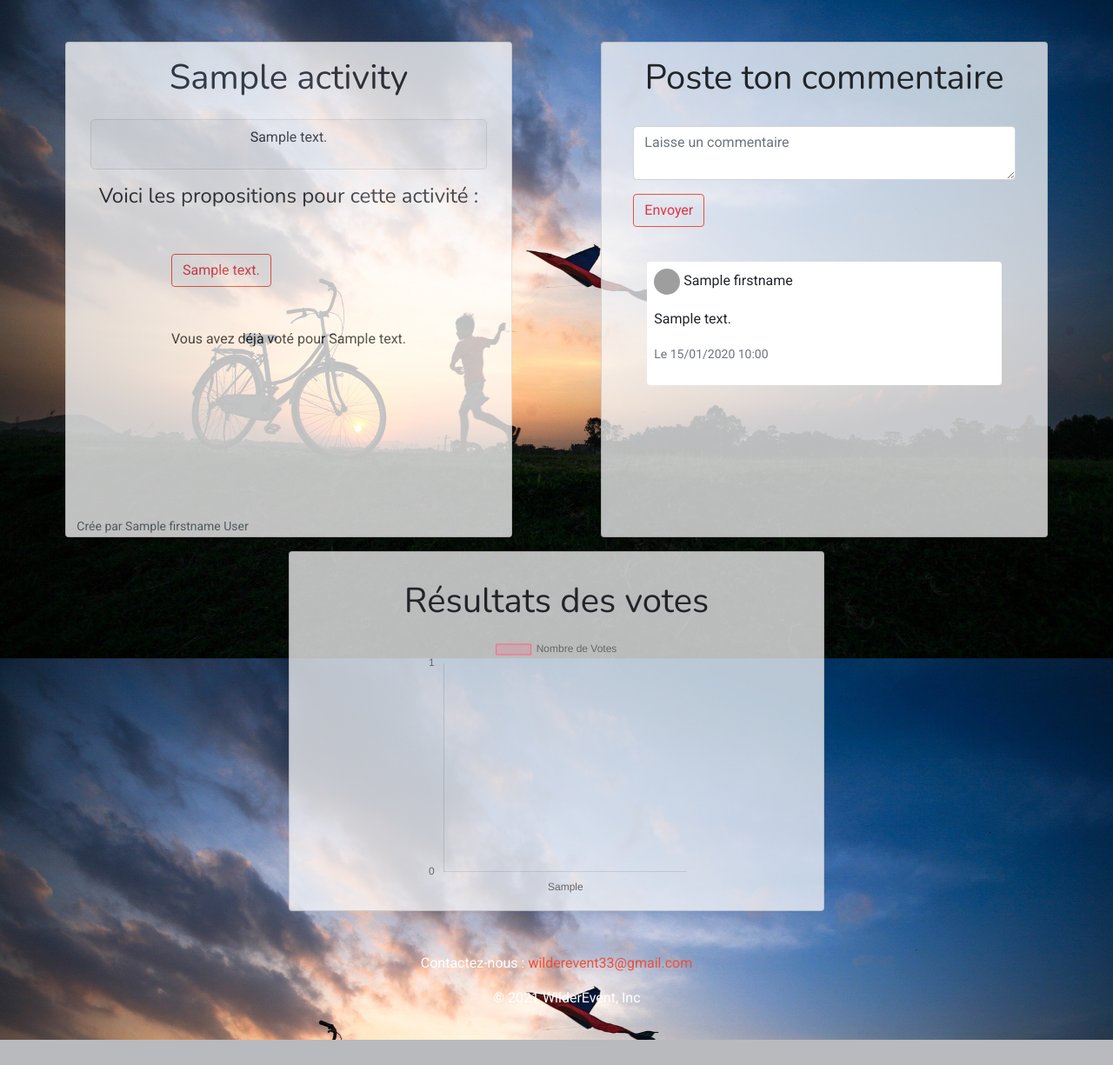
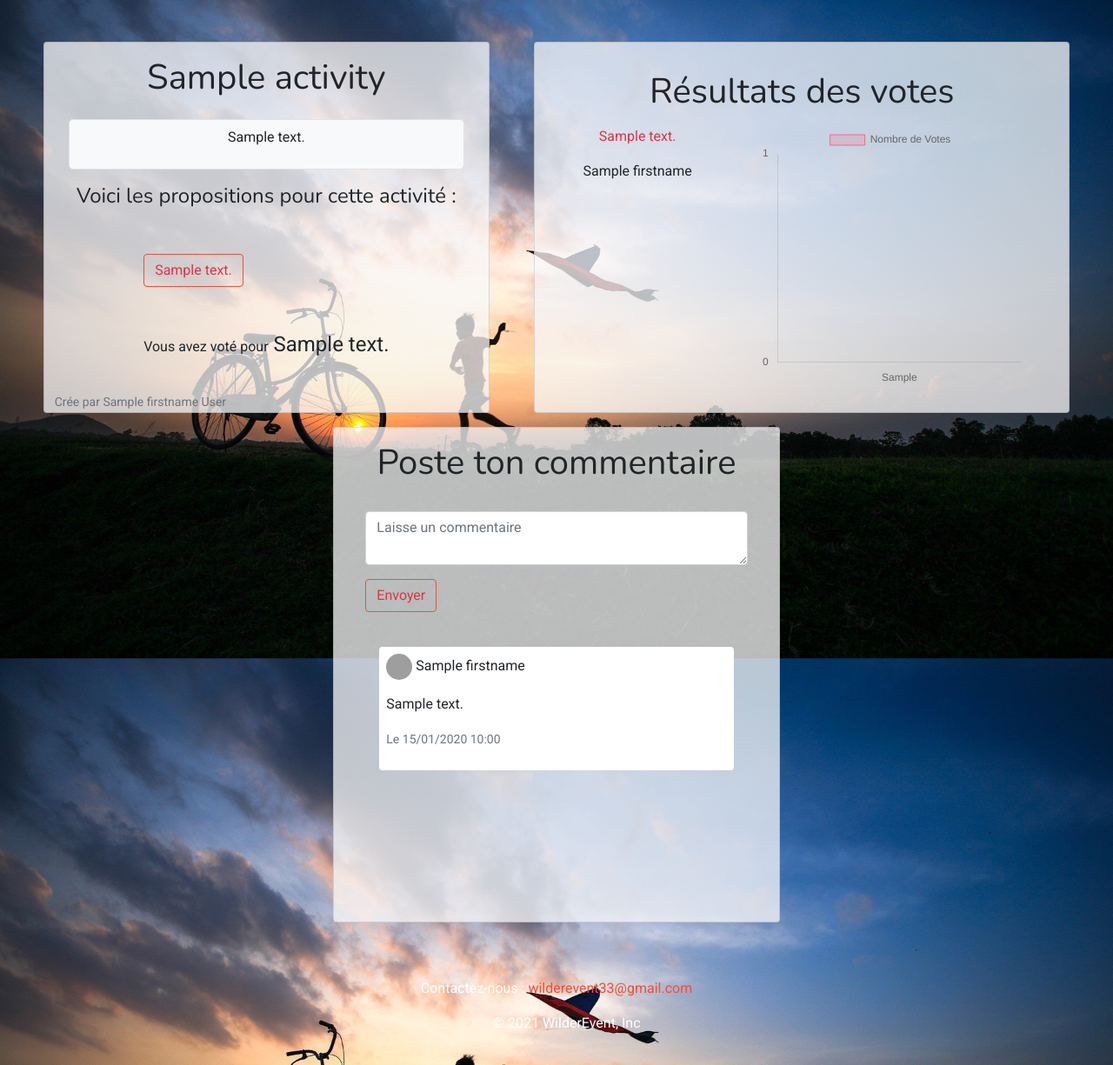
Before and after one commit to WildCodeSchool/bordeaux-p2-202109-damieux, a PHP site: template src/View/Activity/show.html.twig in a window 1280 px wide. Shown: the part 96-1321 px from the top of the page at 87% size. Before the commit the page ends 1292 px from the top, so only its background shows below. Run offline with PHP 8.4, Linux system fonts and the light colour scheme; the template is opened without the code that fills it: most values are stand-ins (such as "Sample title", 1, 10 or a date in 2020); some libraries are stand-ins or nearby versions; grey boxes are pictures that could not be loaded.

Commit message:
show user voting by propose

```diff
--- a/src/Controller/ActivityController.php
+++ b/src/Controller/ActivityController.php
@@ -92,6 +92,8 @@ class ActivityController extends AbstractController
             $voteCountByAnswer[] = $choiceManager->countVoteByProposition($propose['id'])['count'];
         }
         $votingUsersId = $choiceManager->selectVotingUsersIdsByActivityId($activityId);
+        $userNameByVotings = $choiceManager->showVotingUserByProposeId($activityId);
+
         $ableToVote = !(in_array($_SESSION['register']['id'], $votingUsersId));
         $proposeVoting = null;
         if (!$ableToVote) {
@@ -119,6 +121,7 @@ class ActivityController extends AbstractController
             'proposeVoting' => $proposeVoting,
             'comments' => $comments,
             'comment_errors' => $commentErrors,
+            'users_by_voting' => $userNameByVotings
         ]);
     }
 
--- a/src/View/Activity/show.html.twig
+++ b/src/View/Activity/show.html.twig
@@ -16,7 +16,7 @@
         </div>
     {% endif %}
     <div class="row container-fluid mx-auto d-flex flex-wrap mt-5 mb-5">
-        <div class="card col-sm-12 mx-auto mb-3 col-lg-5 opacity-75">
+        <div class="card col-sm-12 mx-auto mb-3 col-lg-5 bg-light bg-opacity-75">
             <div class="text-center mt-3">
                 <h1>{{ activity.title }}</h1>
             </div>
@@ -40,7 +40,7 @@
                                 {% if ableToVote %}
                                     <button type="submit" class="btn btn-outline-danger rounded-pill">Valider</button>
                                 {% else %}
-                                    <span>Vous avez déjà voté pour {{ proposeVoting.content }}</span>
+                                    <p>Vous avez voté pour<span class="fs-4"> {{ proposeVoting.content }}</span></p>
                                 {% endif %}
                             </div>
                         </form>
@@ -48,6 +48,24 @@
                 </div>
             <div class="d-flex justify-content-start">
                 <a class="text-decoration-none text-muted" href="/user/profil?id={{ user_data.id }}"><small>Crée par {{ user_data.firstname }} {{ user_data.lastname }}</small></a>
+            </div>
+        </div>
+        <div class ="card col-sm-12 col-lg-6 mx-auto bg-light bg-opacity-75 text-center mb-3 p-3">
+            <h2 class="m-3 fs-1">Résultats des votes</h2>
+            <div class="d-flex justify-content-around">
+                <div>
+                    {% for user in users_by_voting %}
+                        {% if  users_by_voting[(loop.index -2)].content  != user.content %}
+                            <p class="fs-6 text-danger">{{ user.content }}</p>
+                        {% endif %}
+                        <p>{{ user.firstname }}</p>
+                    {% else %}
+                        <p>Aucun vote pour le moment</p>
+                    {% endfor %}
+                </div>
+            <div>
+                <canvas id="myChart" width="300" height="300" data-count="{{ vote_count_by_answer|join(',') }}" data-answers="{{ chart_proposes|join(',') }}"></canvas>
+            </div>
             </div>
         </div>
         <div class="card col-sm-12 col-lg-5 mx-auto mb-3 bg-light bg-opacity-75">
@@ -79,12 +97,6 @@
                  </div>
              </div>
          </div>
-            <div class ="card col-sm-12 col-lg-6 mx-auto bg-light text-center bg-opacity-75 p-3">
-                <h2 class="m-3 fs-1">Résultats des votes</h2>
-                <div>
-                <canvas id="myChart" width="300" height="300" data-count="{{ vote_count_by_answer|join(',') }}" data-answers="{{ chart_proposes|join(',') }}"></canvas>
-            </div>
-        </div>
     </div>
     {% if(session.register.is_admin) %}
         <form class="d-flex justify-content-center mt-5 mb-5" action="/activite/modif-active" method="POST">
```
Also changed, not shown: src/Model/ChoiceManager.php (+13 -0 lines), public/assets/js/chart-bar.js.
